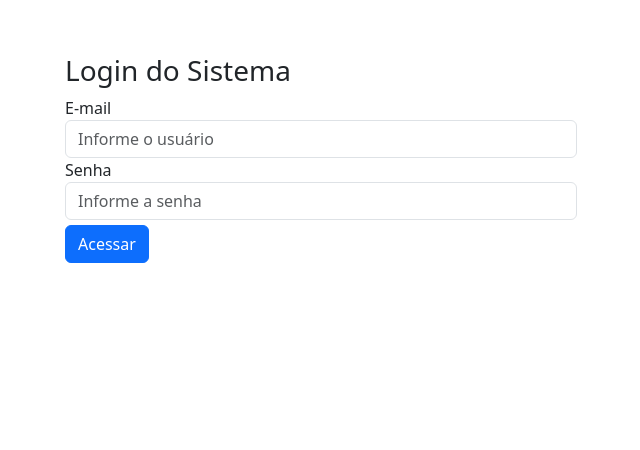
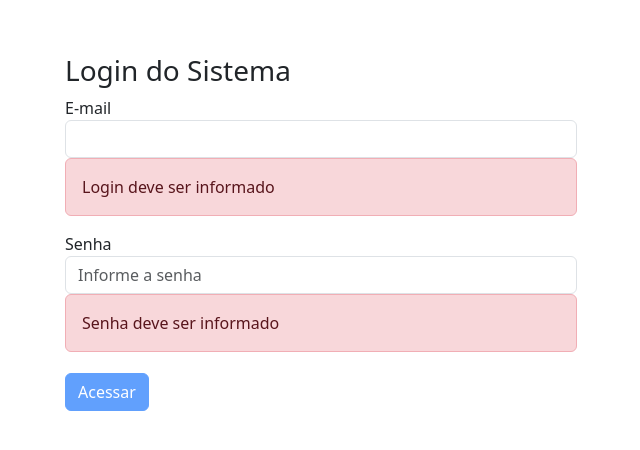
Before and after one commit to JustinoVini/cursospringrestapi, an Angular app in the folder spring-angular-front/: page / in a window 1280 px wide. Shown: the part 138-588 px from the top of the page, without its empty margins (319-959 px from the left). Built offline with nearby package versions, Linux system fonts and the light colour scheme.

Commit message:
validação login forms

```diff
--- a/spring-angular-front/src/app/app.component.html
+++ b/spring-angular-front/src/app/app.component.html
@@ -6,16 +6,24 @@
 
   <div class="form-group">
     <label for="login">E-mail</label>
-    <input type="email" class="form-control" [(ngModel)]="usuario.login" [ngModelOptions]="{ standalone: true }"
-      id="username" name="usuario" placeholder="Informe o usuário" required>
+    <input type="email" class="form-control" #email="ngModel" [(ngModel)]="usuario.login"
+      [ngModelOptions]="{ standalone: true }" id="username" name="usuario" required>
+
+    <div class="alert alert-danger" *ngIf="email.invalid">
+      Login deve ser informado
+    </div>
   </div>
 
   <div class="form-group">
     <label for="login">Senha</label>
-    <input type="password" class="form-control" [(ngModel)]="usuario.senha" [ngModelOptions]="{ standalone: true }"
-      id="senha" name="senha" placeholder="Informe a senha" required>
+    <input type="password" class="form-control" #senha="ngModel" [(ngModel)]="usuario.senha"
+      [ngModelOptions]="{ standalone: true }" id="senha" name="senha" placeholder="Informe a senha" required>
+
+    <div class="alert alert-danger" *ngIf="senha.invalid">
+      Senha deve ser informado
+    </div>
   </div>
 
-  <button type="button" class="btn btn-primary" (click)="login()">Acessar</button>
+  <button type="button" [disabled]="email.invalid || senha.invalid" class="btn btn-primary" (click)="login()">Acessar</button>
 
 </form>
--- a/spring-angular-front/src/app/app.component.ts
+++ b/spring-angular-front/src/app/app.component.ts
@@ -9,6 +9,8 @@
 export class AppComponent {
   title = 'spring-angular-front';
 
+  mostraCard: boolean = false;
+
   usuario = {login: '', senha: ''};
 
   constructor(private loginService: LoginService) { }
--- a/spring-angular-front/src/styles.scss
+++ b/spring-angular-front/src/styles.scss
@@ -1 +1,7 @@
-/* You can add global styles to this file, and also import other style files */
+.ng-valid[required], .ng-valid.required {
+  border-left: 5px solid #42A948;
+}
+
+.ng-valid:nod(form) {
+  border-left: 5px solid #a94442;
+}
```
